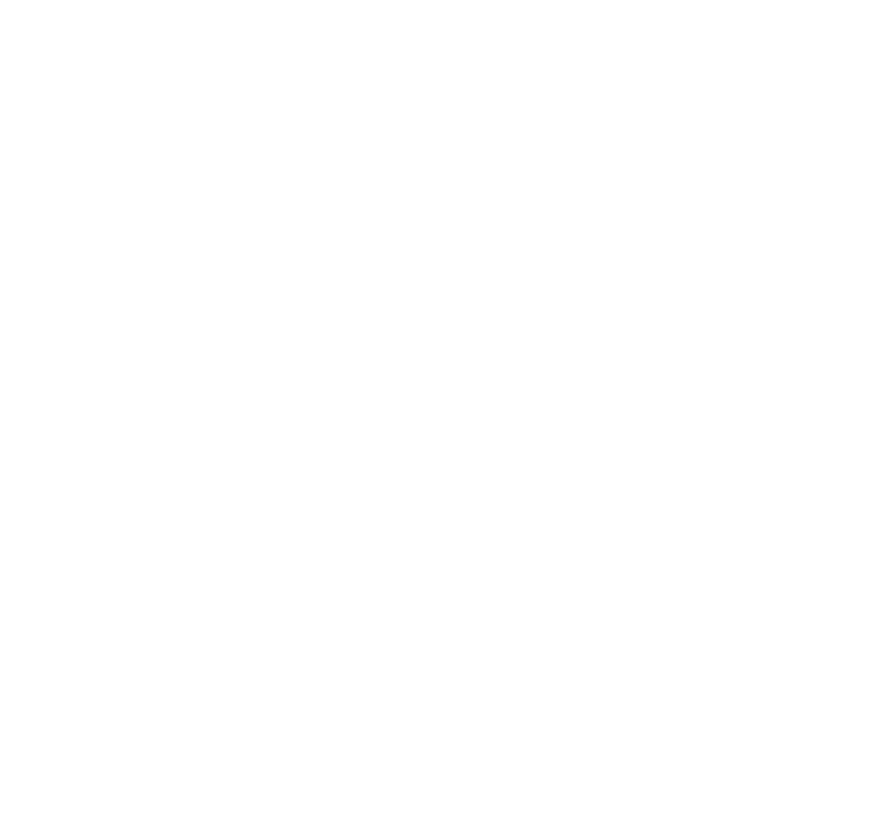
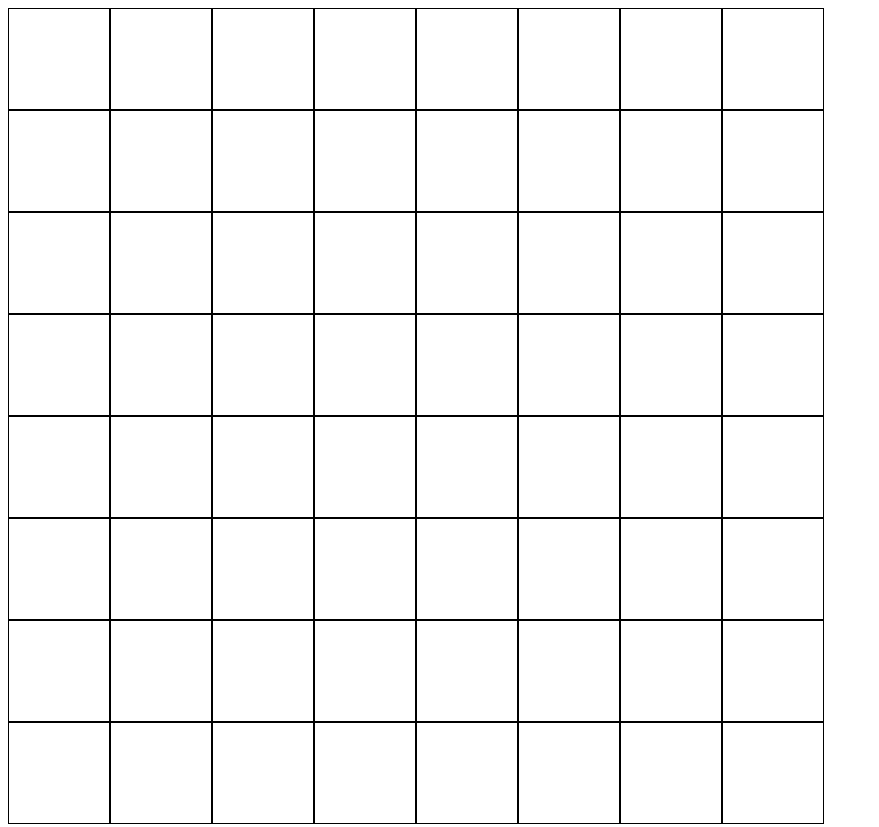
Before and after one commit to m-tu/danel, a website built with webpack: page index.html in a window 1280 px wide. Shown: the whole page, without its empty margins (0-879 px from the left). Before the commit the page ends 800 px from the top, so only its background shows below. Built offline with nearby package versions, Linux system fonts and the light colour scheme.

Commit message:
make it a grid

```diff
--- a/src/Board.js
+++ b/src/Board.js
@@ -11,6 +11,10 @@ Board.prototype.create = function () {
 
 	for (let i = 0; i < 8; i++) {
 		this.cells[i] = [];
+		let col = document.createElement("div");
+		col.classList = 'col';
+		fragment.appendChild(col);
+
 		for (let j = 0; j < 8; j++) {
 			let div = document.createElement("div");
 			div.classList = 'cell';
@@ -22,7 +26,7 @@ Board.prototype.create = function () {
 				el: div
 			};
 
-			fragment.appendChild(div);
+			col.appendChild(div);
 		}
 	}
 
--- a/src/css/main.css
+++ b/src/css/main.css
@@ -1,3 +1,9 @@
-body {
-    color: aqua;
+#app {
+    display: flex;
 }
+
+.cell {
+    border: 1px solid black;
+    width: 100px;
+    height: 100px;
+}
```
